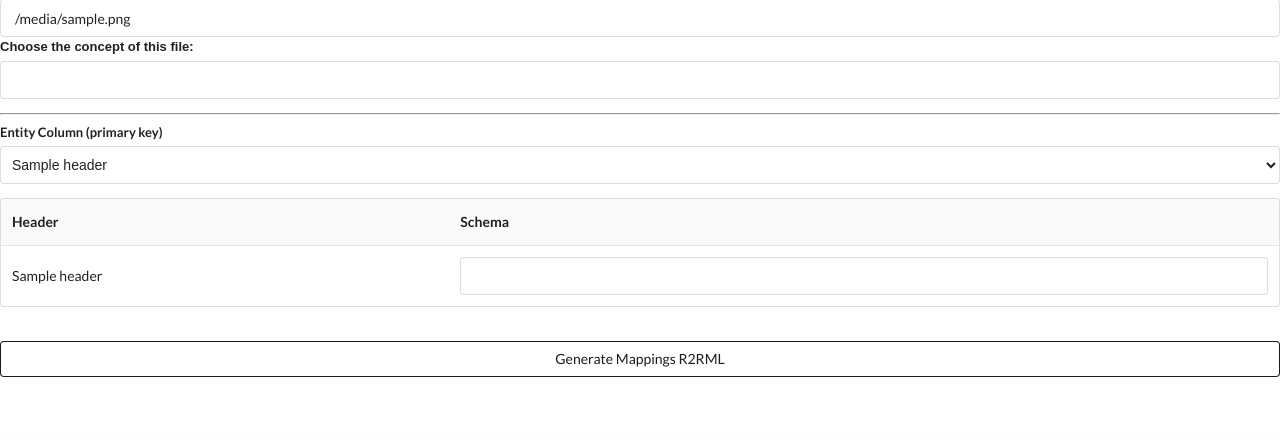
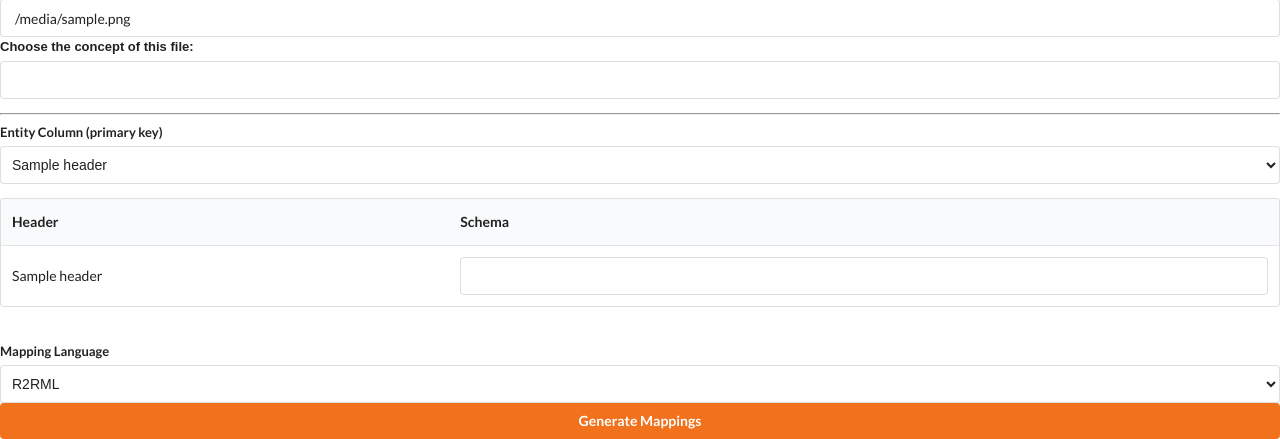
Before and after one commit to oeg-upm/Morph-OME, a Flask app: template templates/editor.html in a window 1280 px wide. Shown: the part 365-804 px from the top of the page. Before the commit the page ends 742 px from the top, so only its background shows below. Run offline with Flask 2, Linux system fonts and the light colour scheme; the template is opened without the code that fills it: most values are stand-ins (such as "Sample title", 1, 10 or a date in 2020); some libraries are stand-ins or nearby versions.

Commit message:
generate rml mappings

```diff
--- a/app.py
+++ b/app.py
@@ -101,10 +101,11 @@ def get_properties():
 
 @app.route("/generate_mapping", methods=['POST'])
 def generate_mapping():
-    if 'entity_class' in request.form and 'entity_column' in request.form and 'file_name' in request.form:
+    if 'entity_class' in request.form and 'entity_column' in request.form and 'file_name' in request.form and 'mapping_lang' in request.form:
         entity_class = request.form['entity_class']
         entity_column = request.form['entity_column']
         file_name = request.form['file_name']
+        mapping_lang = request.form['mapping_lang']
         #print "request form: "
         #print list(request.form.keys())
         mappings = []
@@ -126,9 +127,14 @@ def generate_mapping():
         print(mappings)
         # Assuming the file name has at least a single . to separate the file name and the extension
         file_name_without_ext = ".".join(file_name.split('.')[:-1])
-        mapping_file_name = file_name_without_ext+"-"+get_random_text()+".r2rml"
+        mapping_file_name = file_name_without_ext+"-"+get_random_text()+ "." + mapping_lang #".r2rml"
         mapping_file_dir = os.path.join(UPLOAD_DIR, mapping_file_name)
-        util.generate_r2rml_mappings(mapping_file_dir, file_name, entity_class, entity_column, mappings)
+        if mapping_lang == "r2rml":
+            util.generate_r2rml_mappings(mapping_file_dir, file_name, entity_class, entity_column, mappings)
+        elif mapping_lang == "rml":
+            util.generate_rml_mappings_csv(mapping_file_dir, file_name, entity_class, entity_column, mappings)
+        else:
+            return render_template('msg.html', msg="Invalid mapping language", msg_title="Error")
         f = open(mapping_file_dir)
         mapping_content = f.read()
         f.close()
--- a/templates/editor.html
+++ b/templates/editor.html
@@ -53,7 +53,7 @@
 
 <br>
 
-<form method="POST" action="generate_mapping" class="ui form" enctype=multipart/form-data>
+<form method="POST" id="editor-form" action="generate_mapping" class="ui form" enctype=multipart/form-data>
 
     <!--<p>detected iterator: {{iterator}}</p>-->
     <!--<div class="field">-->
@@ -100,7 +100,22 @@
         </tbody>
     </table>
     <br>
-    <button type="submit" class="fluid  ui secondary basic button">Generate Mappings R2RML</button>
+
+
+
+
+<div class="ui form">
+  <div class="field">
+    <label>Mapping Language</label>
+    <select class="ui search dropdown" form="editor-form" name="mapping_lang">
+      <option value="r2rml">R2RML</option>
+      <option value="rml">RML</option>
+ </select>
+  </div>
+</div>
+
+
+    <button type="submit" class="fluid ui orange button">Generate Mappings</button>
 </form>
 
 {%endblock%}
--- a/util.py
+++ b/util.py
@@ -147,3 +147,77 @@ def generate_r2rml_mappings(mapping_file_dir, file_name, entity_class, entity_co
     f = open(mapping_file_dir, 'w')
     f.write(mapping_content.encode('utf8'))
     f.close()
+
+
+# def generate_r2rml_mappings(mapping_file_dir, file_name, entity_class, entity_column, mappings):
+# def generate_rml_mappings(file_name, entity_class, entity_column, mappings, file_url):
+def generate_rml_mappings_csv(mapping_file_dir, file_name, entity_class, entity_column, mappings):
+    mapping_id = get_random_string(10)
+    single_property_mapping = u"""
+        rr:predicateObjectMap [
+          rr:predicate %s;
+          rr:objectMap    [ rml:reference "%s" ]
+        ];
+    """
+    proper_mappings_list = [single_property_mapping % (m["val"].replace('http://schema.org/',''), m["key"]) for m in mappings]
+    property_column_mapping = "\n".join(proper_mappings_list)
+    mapping_file = u"""
+        @prefix rr: <http://www.w3.org/ns/r2rml#>.
+        @prefix rml: <http://semweb.mmlab.be/ns/rml#> .
+        @prefix ql: <http://semweb.mmlab.be/ns/ql#> .
+        @prefix mail: <http://example.com/mail#>.
+        @prefix xsd: <http://www.w3.org/2001/XMLSchema#>.
+        @prefix ex: <http://www.example.com/> .
+        @prefix rdfs: <http://www.w3.org/2000/01/rdf-schema#> .
+        @prefix rdf: <http://www.w3.org/1999/02/22-rdf-syntax-ns#>.
+        @prefix transit: <http://vocab.org/transit/terms/> .
+        @prefix wgs84_pos: <http://www.w3.org/2003/01/geo/wgs84_pos#>.
+        @prefix schema: <http://schema.org/>.
+        @prefix gn: <http://www.geonames.org/ontology#>.
+        @prefix geosp: <http://www.telegraphis.net/ontology/geography/geography#> .
+        @base <http://mappingpedia.linkeddata.es/resource/> .
+        <%s>
+        rml:logicalSource [
+            rml:source  "%s";
+            rml:referenceFormulation ql:CSV
+
+        ];
+        rr:subjectMap [
+            rml:reference "%s";
+            rr:class schema:%s
+        ];
+        %s
+    .
+    """ % (mapping_id, file_name, entity_column, entity_class, property_column_mapping)
+    print mapping_file
+    mapping_file_path = mapping_file_dir
+    # mapping_file_path = os.path.join(BASE_DIR, 'local', mapping_id+'.rml.ttl')
+    print 'mapping file path:'
+    print mapping_file_path
+    f = open(mapping_file_path, 'w')
+    f.write(mapping_file.encode('utf8'))
+    f.close()
+    return mapping_file_path
+
+
+def get_json_path(j):
+    max_no = 0
+    json_path = []
+    for k in j.keys():
+        if isinstance(j[k], list):
+            # print "list (%d): " % len(j[k])
+            # print j[k]
+            if len(j[k]) > max_no:
+                # print "max list (%d): " % len(j[k])
+                # print j[k]
+                max_no = len(j[k])
+                json_path = [k]
+        elif isinstance(j[k], dict):
+            j_dict = get_json_path(j[k])
+            if j_dict["max_no"] > max_no:
+                max_no = j_dict["max_no"]
+                json_path = [k] + j_dict["json_path"]
+        # else:
+        #     print j[k]
+        #     print type(j[k])
+    return {"max_no": max_no, "json_path": json_path}
```
Also changed, not shown: upload/editor.html (added, +46 -0 lines), 1 other file.
